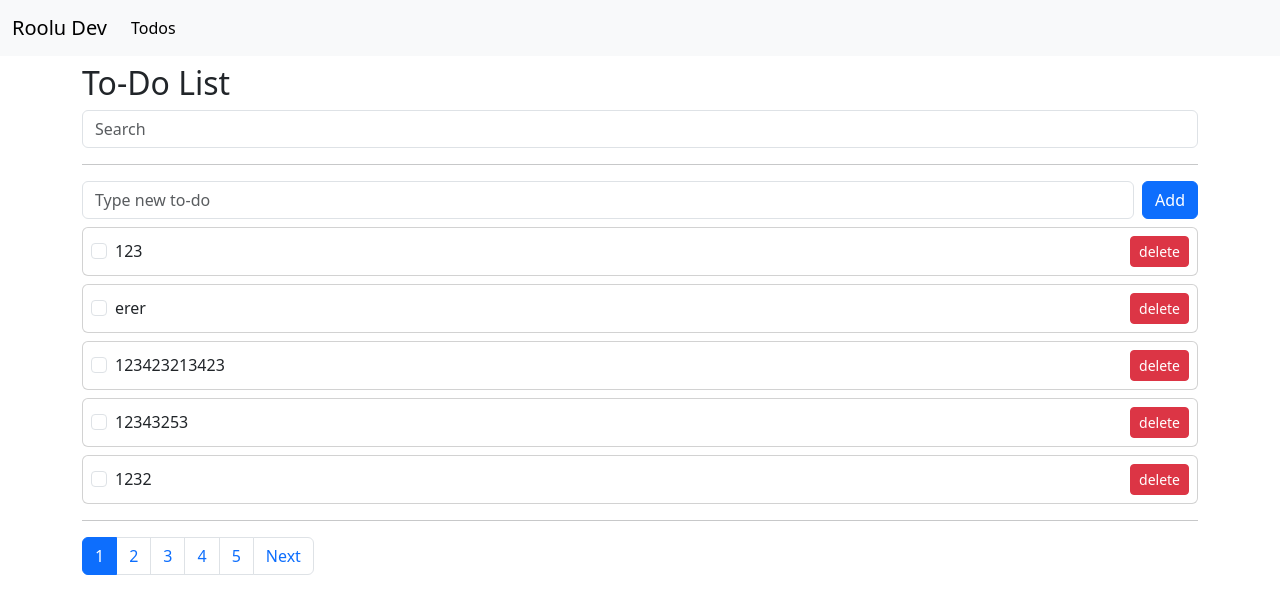
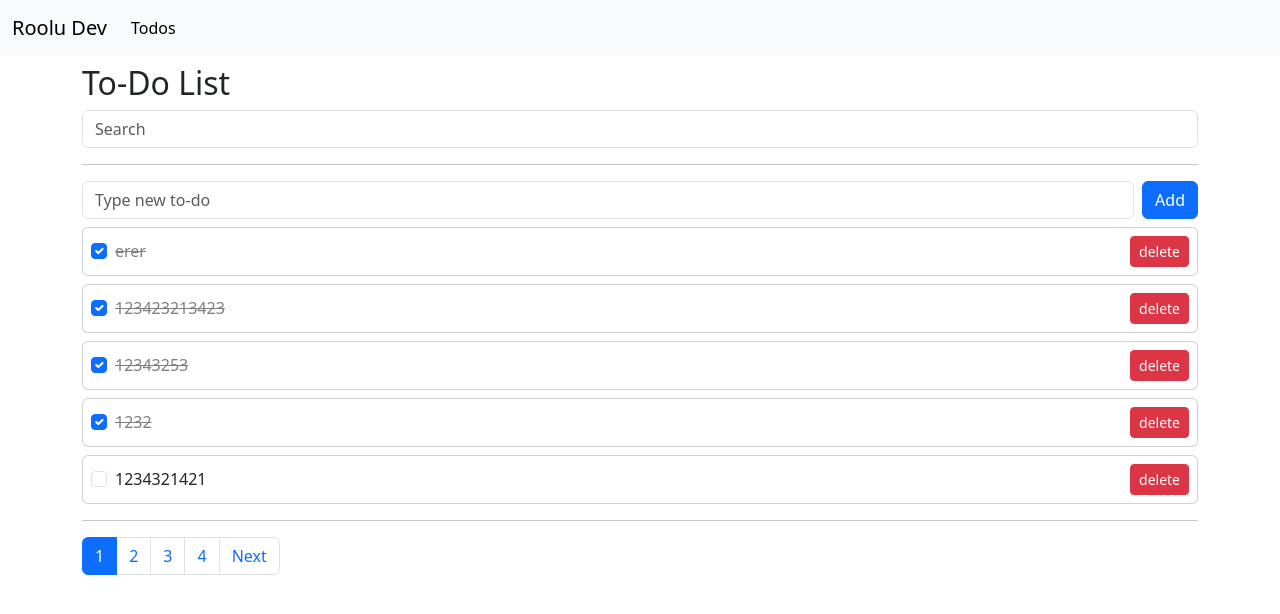
Before and after one commit to rooluDev/vue-clone-kossie, a Vue app: page /todos in a window 1280 px wide. Shown: the top 614 px of the page. Built offline with nearby package versions, Linux system fonts and the light colour scheme; data requests are answered from the project's data file.

Commit message:
lecture 48

```diff
--- a/db.json
+++ b/db.json
@@ -9,11 +9,6 @@
       "subject": "12",
       "completed": false,
       "id": 3
-    },
-    {
-      "subject": "4",
-      "completed": false,
-      "id": 7
     },
     {
       "subject": "6",
@@ -87,28 +82,23 @@
     },
     {
       "subject": "1232",
-      "completed": false,
+      "completed": true,
       "id": 23
     },
     {
       "subject": "12343253",
-      "completed": false,
+      "completed": true,
       "id": 24
     },
     {
       "subject": "123423213423",
-      "completed": false,
+      "completed": true,
       "id": 25
     },
     {
       "subject": "erer",
-      "completed": false,
+      "completed": true,
       "id": 26
-    },
-    {
-      "subject": "123",
-      "completed": false,
-      "id": 27
     }
   ]
 }
--- a/src/components/TodoList.vue
+++ b/src/components/TodoList.vue
@@ -1,12 +1,13 @@
 <template>
     <div v-for="(todo, index) in todos" :key="todo.id" class="card mt-2">
-        <div class="card-body p-2 d-flex align-items-center" @click="moveToPage(todo.id)">
+        <div class="card-body p-2 d-flex align-items-center" style="cursor: pointer" @click="moveToPage(todo.id)">
             <div class="form-check flex-grow-1">
-                <input class="form-check-input" type="checkbox" :checked="todo.completed" @change="toggleTodo(index)" />
+                <input class="form-check-input" type="checkbox" :checked="todo.completed" @change="toggleTodo(index, $event)"
+                    @click.stop />
                 <label class="form-check-label" :class="{ todo: todo.completed }">{{ todo.subject }}</label>
             </div>
             <div>
-                <button class="btn btn-danger btn-sm" @click="deleteTodo(index)">delete</button>
+                <button class="btn btn-danger btn-sm" @click.stop="deleteTodo(index)">delete</button>
             </div>
         </div>
     </div>
@@ -27,8 +28,8 @@ export default {
     setup(props, { emit }) {
         const router = useRouter();
 
-        const toggleTodo = (index) => {
-            emit("toggle-todo", index);
+        const toggleTodo = (index, event) => {
+            emit("toggle-todo", index, event.target.checked);
         };
 
         const deleteTodo = (index) => {
@@ -36,6 +37,7 @@ export default {
         };
 
         const moveToPage = (todoId) => {
+            // router.push('/todos/' + todoId);
             router.push({
                 name: 'Todo',
                 params: {
--- a/src/pages/todos/index.vue
+++ b/src/pages/todos/index.vue
@@ -92,14 +92,14 @@ export default {
             }
         };
 
-        const toggleTodo = async (index) => {
+        const toggleTodo = async (index, checked) => {
             error.value = '';
             const id = todos.value[index].id;
             try {
                 await axios.patch('http://localhost:3000/todos/' + id, {
-                    completed: !todos.value[index].completed
+                    completed: checked
                 })
-                todos.value[index].completed = !todos.value[index].completed;
+                todos.value[index].completed = checked;
             } catch (err) {
                 console.log(err);
                 error.value = 'Something went wrong.';
```
